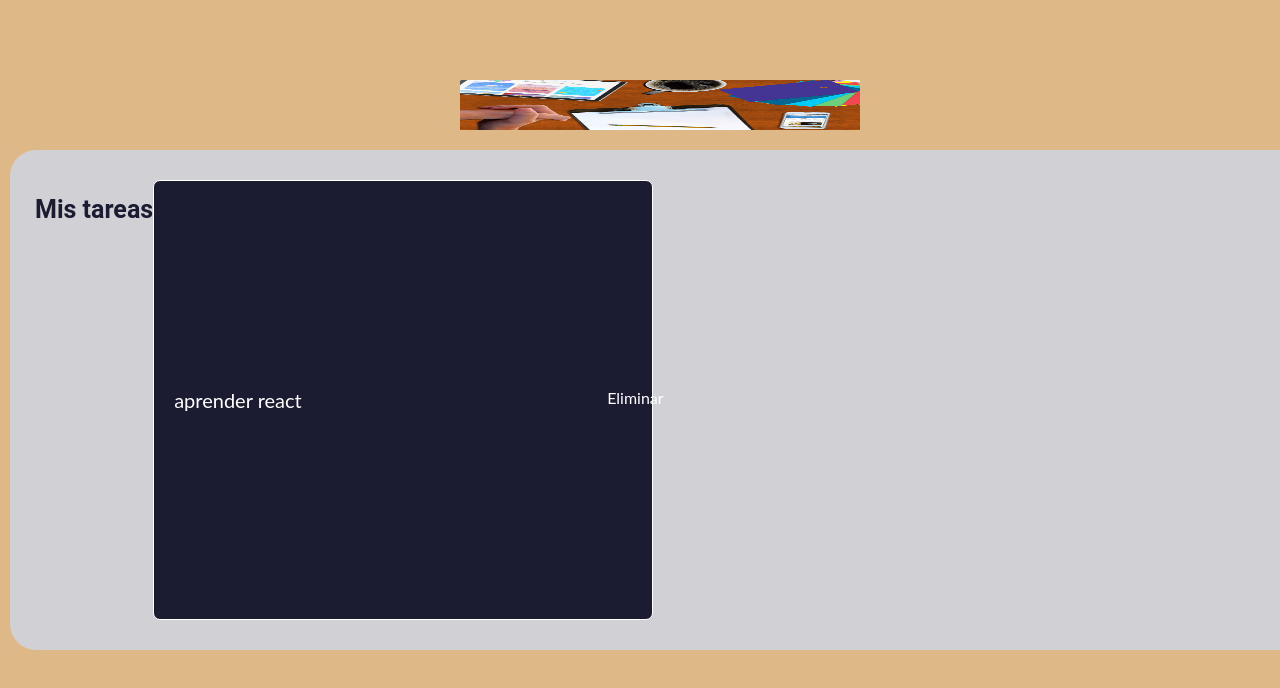
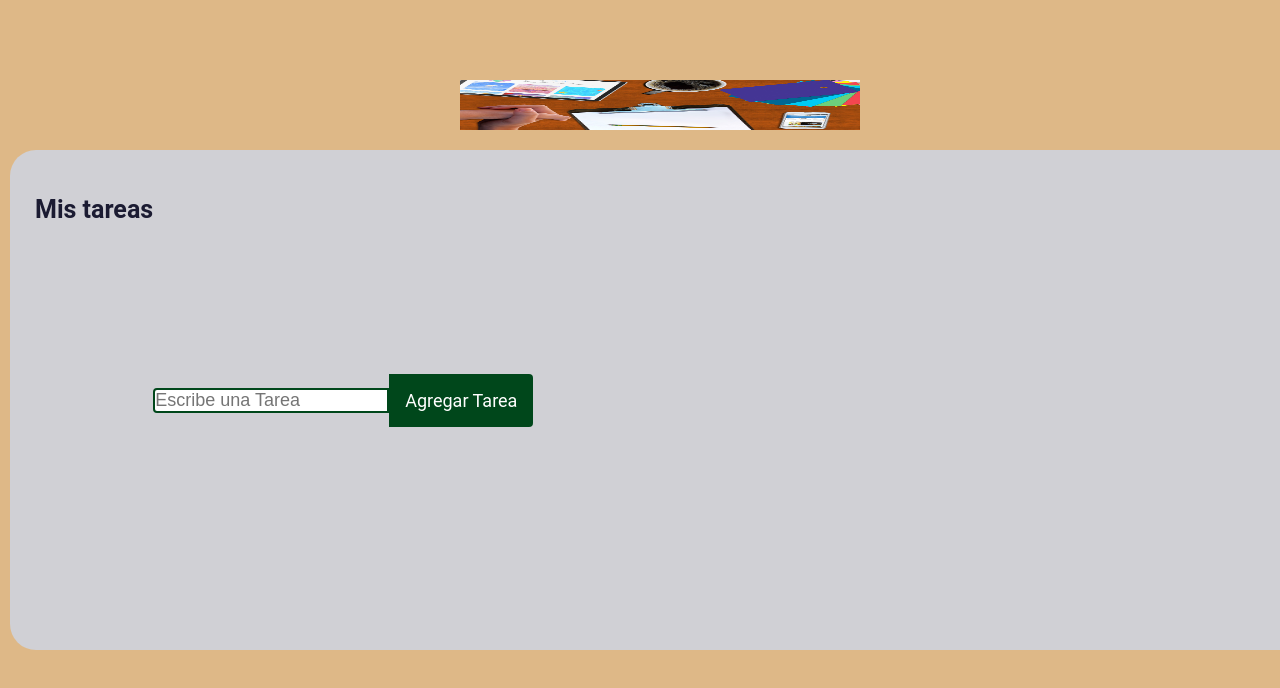
Before and after one commit to gpcardonac/mi-proyecto-final, a React (Create React App) app: page / in a window 1280 px wide. Shown: the top 688 px of the page. Built offline with nearby package versions, Linux system fonts and the light colour scheme.

Commit message:
Se crean las cajas de dialogo y textos para ingresar las tareas mensaje de escribiendo

```diff
--- a/src/App.js
+++ b/src/App.js
@@ -1,7 +1,8 @@
-import logo from './logo.svg';
+/*import logo from './logo.svg';*/
 import './App.css';
 import WebDevelopment from './imagenes/WebDevelopment.jpg';
-import Tarea from './Componentes/Tarea';
+
+import ListaDeTareas from './Componentes/ListaDeTareas';
 
 function App() {
   return (
@@ -13,11 +14,9 @@ function App() {
       </div>
     <div className='tareas-lista-principal'>
       <h1>Mis tareas</h1>
-      <Tarea texto='aprender react' />
+      <ListaDeTareas />
     </div>
   </div>
-
-
   );
 }
 
--- /dev/null
+++ b/src/Componentes/ListaDeTareas.js
@@ -0,0 +1,33 @@
+import React, {useState} from 'react';
+import TareaFormulario from './TareaFormulario';
+import Tarea from './Tarea';
+import '../hojas-de-estilo/ListaDeTareas.css';
+
+
+function ListaDeTareas() {
+
+    const [tareas, setTareas] = useState([]);
+
+    const agregarTarea = tarea => {
+        console.log("Tarea agregada");
+        console.log(tarea);
+
+    }
+
+    return (
+        <>
+            <TareaFormulario />
+            <div className='tareas-lista-contenedor'>
+                {
+                   tareas.map((tarea) =>
+                   <Tarea
+                   texto={tarea.tex}
+                   completada={tarea.completada}
+                   />
+                   )
+                }
+            </div>
+        </>
+    );
+}
+export default ListaDeTareas;
--- a/src/Componentes/Tarea.js
+++ b/src/Componentes/Tarea.js
@@ -1,14 +1,20 @@
 import React from 'react';
 import '../hojas-de-estilo/Tarea.css';
+import {AiOutlineCloseCircle } from "react-icons/ai";
 
-function Tarea({texto}) {
+function Tarea({id, texto, completada, completarTarea, eliminarTarea }) {
     return (
-        <div className='tarea-contenedor'>
-           <div className='tarea-texto' >
+        <div className={completada ? 'tarea-contenedor completada' :'tarea-contenedor'}>
+           <div
+           className='tarea-texto'
+           onClick={() => completarTarea(id)}>
+
             {texto}
            </div>
-           <div className='tarea-icono'>
-            Eliminar
+           <div
+           className='tarea-contenedor-iconos'
+           onClick={() => eliminarTarea(id)}>
+            <AiOutlineCloseCircle className='tarea-icono'/>
            </div>
         </div>
 );
--- /dev/null
+++ b/src/Componentes/TareaFormulario.js
@@ -0,0 +1,34 @@
+import React, { useState } from 'react';
+import'../hojas-de-estilo/TareaFormulario.css';
+
+function TareaFormulario(props) {
+
+  const [input, setInput] = useState('');
+
+  const manejarCambio = e => {
+    console.log('Escribiendo...');
+  }
+
+  const manejarEnvio = e => {
+    const tareaNueva = {
+      id:'3454',
+      texto: 'hola'
+    }
+  }
+
+    return (
+        <form className='tarea-formulario'>
+          <input
+            className='tarea-input'
+            type='text'
+            placeholder='Escribe una Tarea'
+            name='texto'
+            onChange={manejarCambio}
+          />
+        <button className='tarea-boton'>
+            Agregar tarea
+        </button>
+     </form>
+    );
+}
+export default TareaFormulario;
--- /dev/null
+++ b/src/hojas-de-estilo/ListaDeTareas.css
@@ -0,0 +1,7 @@
+.tareas-lista-contenedor{
+    display: flex;
+    flex-wrap: wrap;
+    justify-content: center;
+    margin-top: 15px;
+
+}
--- a/src/hojas-de-estilo/Tarea.css
+++ b/src/hojas-de-estilo/Tarea.css
@@ -22,8 +22,18 @@
   overflow-wrap: anywhere;
 }
 
+
 .tarea-icono{
   width: 25px;
   height: 25px;
   margin: 5px;
 }
+
+
+/*Tarea completada*/
+
+
+.tarea-contenedor.completada {
+  background-color: blueviolet;
+  text-decoration: line-through;
+}
--- /dev/null
+++ b/src/hojas-de-estilo/TareaFormulario.css
@@ -0,0 +1,35 @@
+/*estrctura ppal*/
+
+.tarea-formulario{
+    display: flex;
+    flex-wrap: wrap;
+    align-items: center;
+    justify-content: center;
+}
+
+/*campo de texto*/
+
+.tarea-input{
+    width: 350;
+    font-size: 18px;
+    background-color: white;
+    padding: 14px 32 px 14px 16px;
+    border-radius: 4px 0 0 4px;
+    border: 2px solid #00471b;
+    outline: none;
+}
+
+/*Boton Agregar Tarea */
+
+.tarea-boton{
+    padding: 16px;
+    font-size: 18px;
+    font-family: Roboto, sans-serif;
+    border: none;
+    border-radius: 0 4px 4px 0;
+    cursor: pointer;
+    outline: none;
+    background: #00471b;
+    color: #fff;
+    text-transform: capitalize;
+}
```
